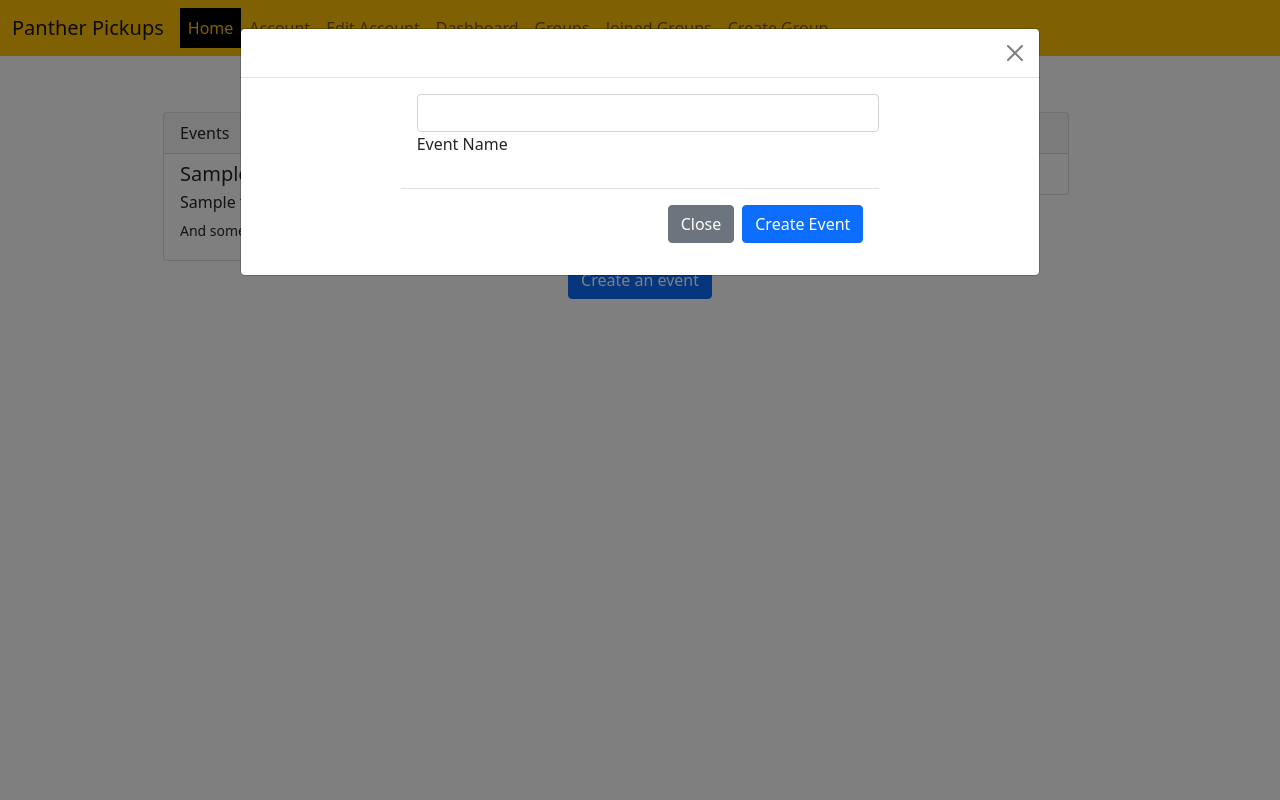
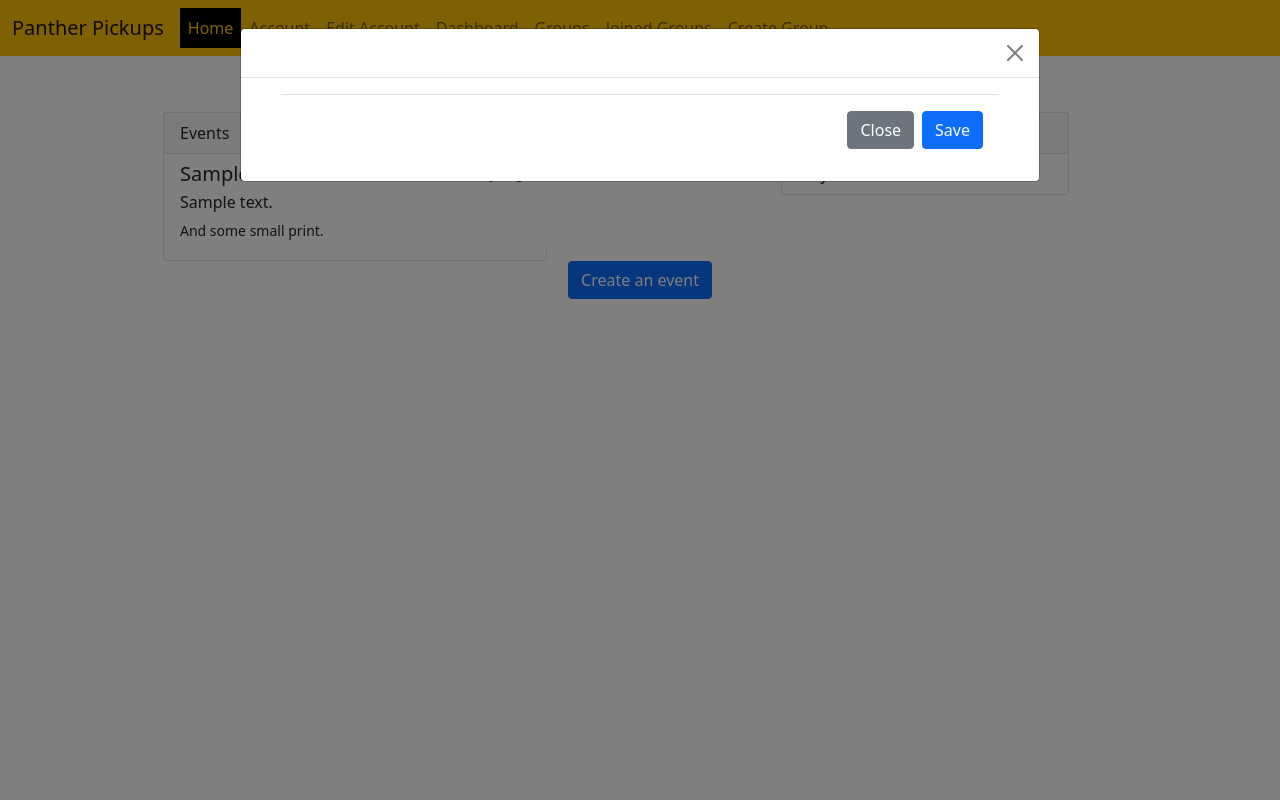
Before and after one commit to Lucky-Badger/SideJob, a Django app: page /groupEventsPage/1/ in a window 1280 px wide, after a click that opens the changed part. Run offline with Django 4.2, Linux system fonts and the light colour scheme; data comes from the database, SQL or seed files in the repository; tables that the repository leaves empty hold one stand-in row (values such as "Sample post"); style sheets or scripts are compiled from the project's sources.

Commit message:
fixed javascript

```diff
--- a/Group3Capstone/templates/groupEventsPage.html
+++ b/Group3Capstone/templates/groupEventsPage.html
@@ -65,7 +65,8 @@
                     style="max-height: 350px; min-width: 24rem; overflow-x: hidden !important;">
                     {% for i in events %}
                         <a href="#" class="list-group-item list-group-item-action" aria-current="true"
-                           data-bs-toggle="modal" data-bs-target="#exampleModal2" data-bs-name="{{ i }}">
+                           data-bs-toggle="modal" data-bs-target="#exampleModal2" data-bs-name="{{ i }}"
+                           data-bs-id="{{ i.Event_Id }}">
                             <div class="d-flex w-100 justify-content-between">
                                 <h5 class="mb-1">{{ i.Event_Name }}</h5>
                                 <small>3 days ago</small>
@@ -174,19 +175,9 @@
                 <form class="mx-1 mx-md-4" method="post">
                     {% csrf_token %}
 
-                    <div class="col-lg-8 col-md-8 col-xl-8 mx-auto justify-content-center">
-                        <div class="d-flex flex-row align-items-center mb-4">
-                            <i class="fas fa-user fa-lg me-3 fa-fw"></i>
-                            <div class="form-outline flex-fill mb-0">
-                                <input type="text" id="form3Example1c" name="Event_Name"
-                                       class="form-control"/>
-                                <label class="form-label" for="form3Example1c">Event Name</label>
-                            </div>
-                        </div>
-
                     <div class="modal-footer">
                         <button type="button" class="btn btn-secondary" data-bs-dismiss="modal">Close</button>
-                        <button type="submit" name="createEvent" class="btn btn-primary">Create Event</button>
+                        <div id="code"></div>
                     </div>
 
                 </form>
@@ -200,18 +191,28 @@
 <script>
     var exampleModal = document.getElementById('exampleModal2')
     exampleModal.addEventListener('show.bs.modal', function (event) {
+        const csrftoken = document.querySelector('[name=csrfmiddlewaretoken]').value;
         // Button that triggered the modal
         var button = event.relatedTarget
         // Extract info from data-bs-* attributes
         var recipient = button.getAttribute('data-bs-whatever')
+        var id = button.getAttribute('data-bs-id')
+
         // If necessary, you could initiate an AJAX request here
         // and then do the updating in a callback.
         //
         // Update the modal's content.
         var modalTitle = exampleModal.querySelector('.modal-title')
         var modalBodyInput = exampleModal.querySelector('.modal-body input')
-        console.log(recipient)
-        modalTitle.textContent =  recipient
+        let btn = document.createElement("button");
+        btn.innerHTML = "Save";
+        btn.name = "joinEvent"
+        btn.value = id
+        btn.type = "submit"
+        btn.className = "btn btn-primary"
+        document.getElementById("code").appendChild(btn);
+
+        modalTitle.textContent = recipient
         modalBodyInput.value = recipient
     })
 </script>
--- a/Group3Capstone/views.py
+++ b/Group3Capstone/views.py
@@ -1,7 +1,10 @@
 from sqlite3 import IntegrityError
 
 from django.shortcuts import render, redirect
+from django.utils.decorators import method_decorator
 from django.views import View
+from django.views.decorators.csrf import csrf_exempt
+
 from .models import *  # create and add user models
 from .classes.administrator import Admin
 
@@ -67,7 +70,6 @@ class CreateAccountsPage(View):
         if password != password2:
             error_dict.append("Passwords don't match, try again")
             return render(request, "home.html", {"errors": error_dict})
-
 
         newUser = User(User_FName=first_name, UserName=userName, User_LName=last_name, User_Password=password,
                        User_Phone=phoneNumber, Account_type=role, User_DOB=DOB, User_Address=address,
@@ -245,7 +247,8 @@ class CreateGroupPage(View):
 
         sportObj.save()
 
-        newGroup = Group(Sport=sportObj,Group_Description=groupDescription, Group_Name=groupName, SpotsAvailable=maxCount)
+        newGroup = Group(Sport=sportObj, Group_Description=groupDescription, Group_Name=groupName,
+                         SpotsAvailable=maxCount)
         message_dict = []
         # error_dict = validate_user(user)
         valid = ["User successfully created"]
@@ -258,9 +261,14 @@ class CreateGroupPage(View):
             return render(request, "home.html", {"errors": valid})
         # else:
         # return render(request, "create_user.html", {"errors": error_dict})
+
+
 class NotSignedIn(View):
     def get(self, request):
         return render(request, "notSignedIn.html", {})
+
+
+@method_decorator(csrf_exempt, name='dispatch')
 class GroupEventsPage(View):
     def get(self, request, *args, **kwargs):
         id = kwargs['group_id']
@@ -273,6 +281,7 @@ class GroupEventsPage(View):
         print(users[0])
 
         return render(request, "groupEventsPage.html", {"group": currGroup, "events": result, "users": users, })
+
     def post(self, request, *args, **kwargs):
         id = kwargs['group_id']
         currGroup = Group.objects.get(Group_Id=id)
@@ -287,8 +296,13 @@ class GroupEventsPage(View):
             event = Event(Event_Name=eventName, Event_Description=groupDescription, Group=currGroup)
             event.save()
 
+        if 'joinEvent' in request.POST:
+            print("IT WORKS")
+            eventName2 = request.POST.get('joinEvent')
+            print(eventName2)
+
+
         allEvents = Event.objects.all()
         result = list(filter(lambda x: (x.Group == currGroup), allEvents))
-        print(users[0])
 
-        return render(request, "groupEventsPage.html", {"group": currGroup,"events": result, "users": users,})
+        return render(request, "groupEventsPage.html", {"group": currGroup, "events": result, "users": users, })
```
